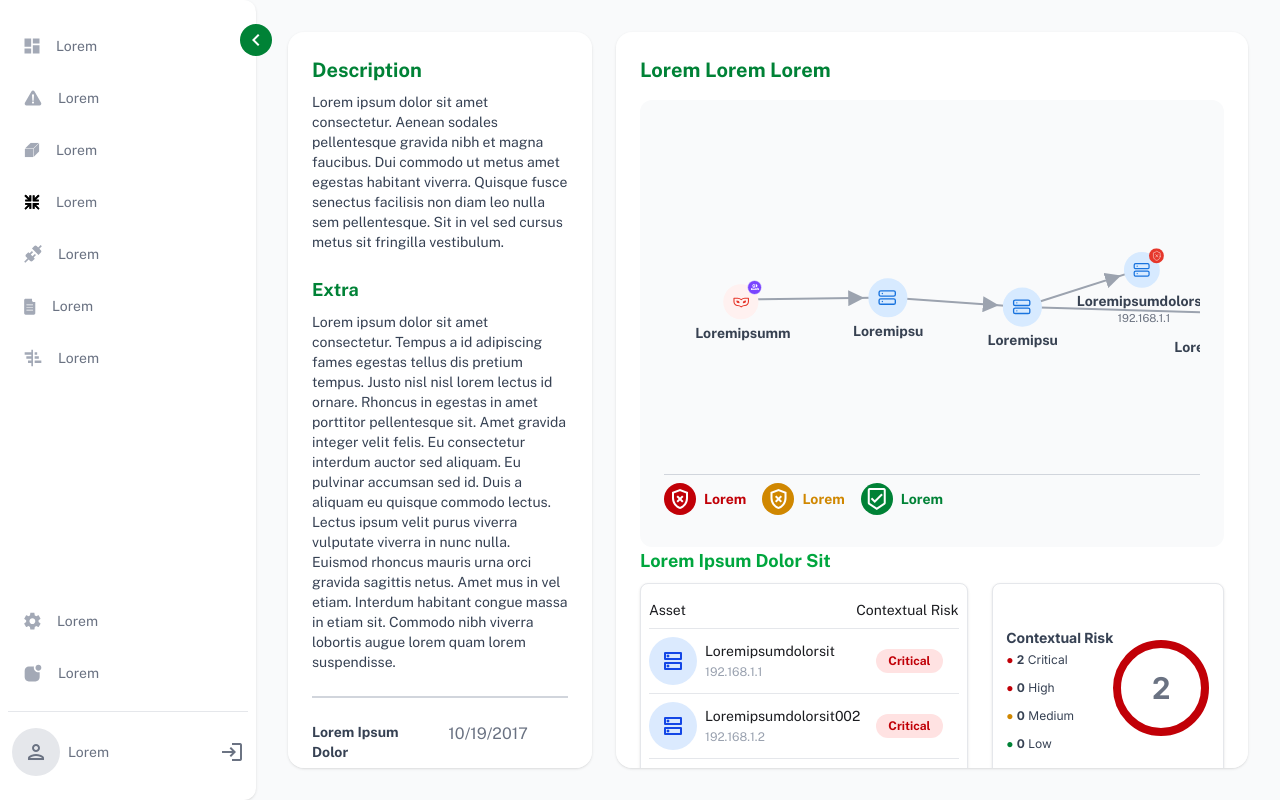
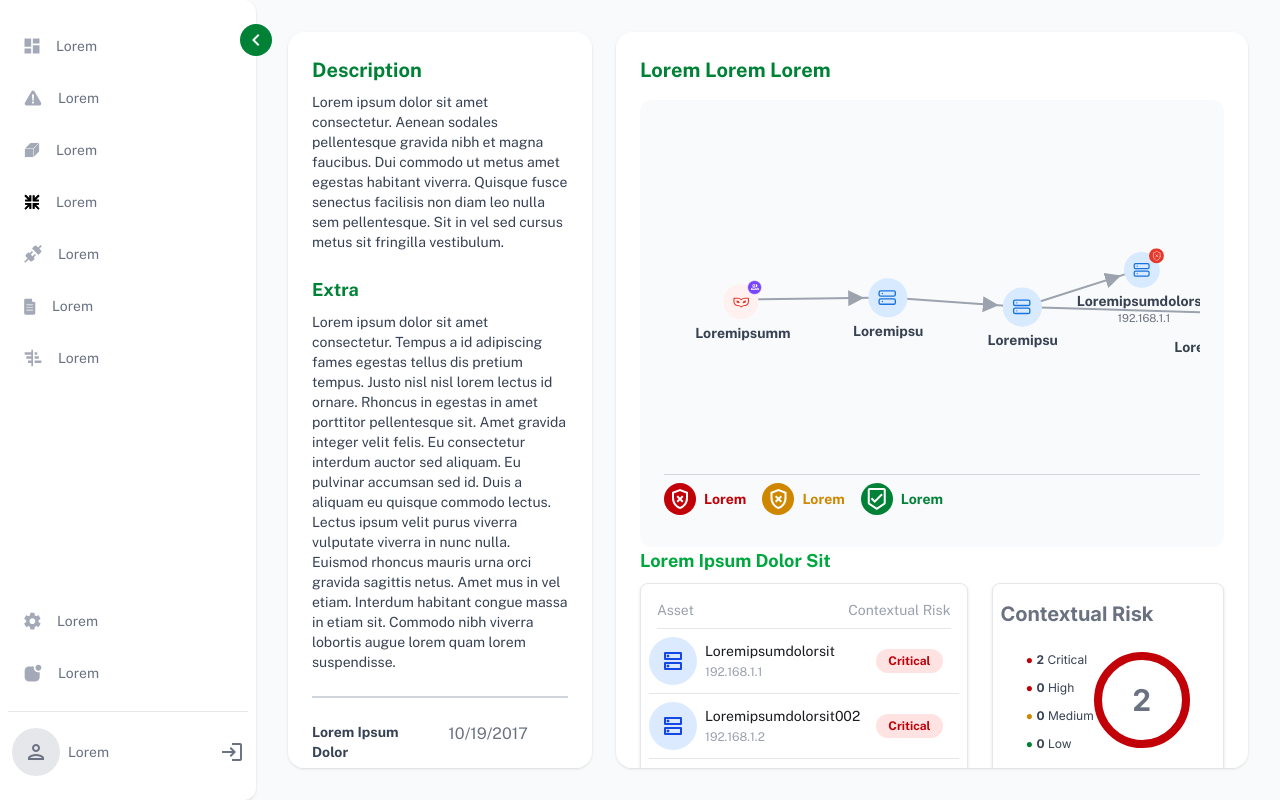
Before and after one commit to eawebmaster20/spikerz, an Angular app: page / in a window 1280 px wide. Built offline with nearby package versions, Linux system fonts and the light colour scheme.

Commit message:
feat: enhance contextual risk display with improved layout and styling

```diff
--- a/src/app/app.html
+++ b/src/app/app.html
@@ -113,8 +113,10 @@
               <div class="flex gap-6">
                 <div class="flex-1">
                   <div class="bg-white rounded-lg p-2 shadow border-gray-200 border">
-                    <div class="flex justify-between py-2 border-b border-gray-200">
-                      <span>Asset</span>
+                    <div
+                      class="flex mx-2 text-gray-400 justify-between py-2 border-b border-gray-200"
+                    >
+                      <span class="">Asset</span>
                       <span class="">Contextual Risk</span>
                     </div>
                     <div class="flex justify-between items-center py-2 border-b border-gray-200">
@@ -161,20 +163,26 @@
                   </div>
                 </div>
                 <div
-                  class="font-inter w-64 flex items-center justify-center bg-white rounded-lg p-2 shadow border-gray-200 border"
+                  class="font-inter w-64 flex items-center flex-col bg-white rounded-lg p-2 shadow border-gray-200 border"
                 >
+                  <span class="flex flex-start w-full py-2 mb-4">
+                    <h4 class="text-gray-500 text-xl font-semibold">Contextual Risk</h4>
+                  </span>
+                  <div class="flex">
                     <div class="flex flex-col leading-loose">
-                    <h4 class="text-gray-700 font-bold">Contextual Risk</h4>
                       <ul class="text-xs space-y-3">
                         <li class="text-red-700">
                           ●
-                        <span class="text-gray-700"><span class="font-bold">2</span> Critical</span>
+                          <span class="text-gray-700"
+                            ><span class="font-bold">2</span> Critical</span
+                          >
                         </li>
                         <li class="text-red-700">
                           ● <span class="text-gray-700"><span class="font-bold">0</span> High</span>
                         </li>
                         <li class="text-yellow-600">
-                        ● <span class="text-gray-700"><span class="font-bold">0</span> Medium</span>
+                          ●
+                          <span class="text-gray-700"><span class="font-bold">0</span> Medium</span>
                         </li>
                         <li class="text-green-700">
                           ● <span class="text-gray-700"><span class="font-bold">0</span> Low</span>
@@ -190,6 +198,7 @@
                 </div>
               </div>
             </div>
+          </div>
         </section>
       </div>
     </main>
```
Lines whose indentation alone changed are shown as unchanged.
